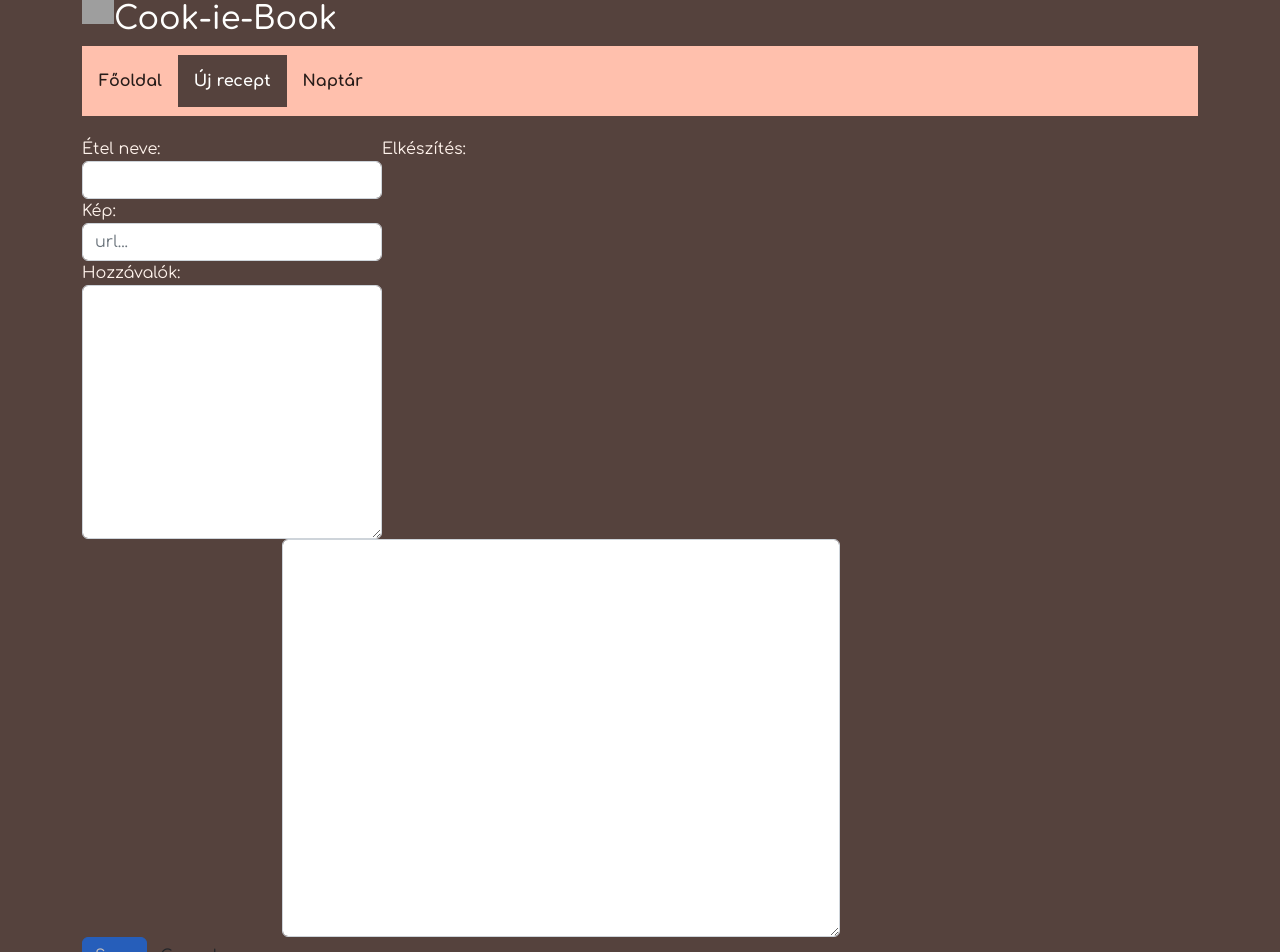
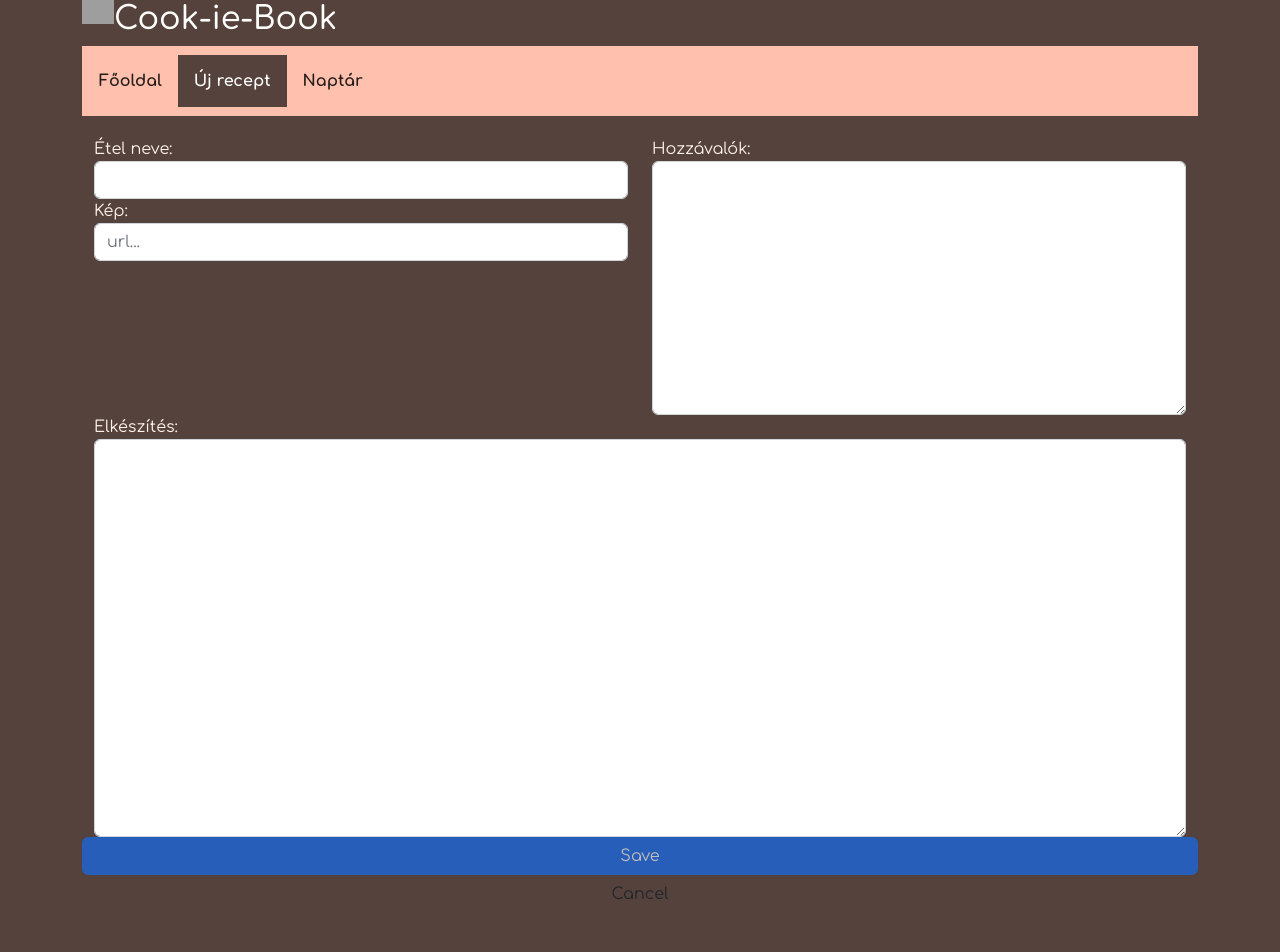
Before and after one commit to jvaskone/Cook-ie-Book, an Angular app: page /new-recipe in a window 1280 px wide. Shown: the top 952 px of the page. After the commit the page ends 913 px from the top, so only its background shows below. Built offline with nearby package versions, Linux system fonts and the light colour scheme; grey boxes are pictures that could not be loaded.

Commit message:
fixing layout problem in create recipe component

```diff
--- a/src/app/recipes/create-recipe.component.html
+++ b/src/app/recipes/create-recipe.component.html
@@ -1,19 +1,63 @@
-
-  <form #newRecipeForm="ngForm" (ngSubmit)="saveRecipe(newRecipeForm.value)" autocomplete="off" novalidate>
-
-    <div class="col-md-6" style="float:left; width: 300px;">
-        <div class="form-group" [ngClass]="{'error': !isValid(newRecipeForm.controls['name'])}">
+<form
+  #newRecipeForm="ngForm"
+  (ngSubmit)="saveRecipe(newRecipeForm.value)"
+  autocomplete="off"
+  novalidate
+>
+  <div class="container">
+    <div class="row">
+      <div class="col-6">
+        <div
+          class="form-group"
+          [ngClass]="{ error: !isValid(newRecipeForm.controls['name']) }"
+        >
           <label for="recipeName">Étel neve:</label>
-        <em *ngIf="!isValid(newRecipeForm.controls['name'])">*</em><br>
-        <input (ngModel)="newRecipe?.name" name="name" required id="name" type="text" class="form-control"  />
+          <em *ngIf="!isValid(newRecipeForm.controls['name'])">*</em><br />
+          <input
+            (ngModel)="(newRecipe?.name)"
+            name="name"
+            required
+            id="name"
+            type="text"
+            class="form-control"
+          />
         </div>
 
-        <div class="form-group" [ngClass]="{'error': !isValid(newRecipeForm.controls['imageUrl'])}">
+        <div
+          class="form-group"
+          [ngClass]="{ error: !isValid(newRecipeForm.controls['imageUrl']) }"
+        >
           <label for="imageUrl">Kép:</label>
-            <em *ngIf="!isValid(newRecipeForm.controls['imageUrl']) && newRecipeForm.controls['imageUrl'].hasError('required')">*</em>
-            <em *ngIf="!isValid(newRecipeForm.controls['imageUrl'])  && newRecipeForm.controls['imageUrl'].hasError('pattern')">png/jpg</em><br>
-            <input (ngModel)="newRecipe?.imageUrl" name="imageUrl" required pattern=".*\/.*.(png|jpg)" id="imageUrl" type="text" class="form-control" placeholder="url..." />
-            <img [attr.src]="newRecipeForm.controls['imageUrl'].value" *ngIf="newRecipeForm.controls['imageUrl']?.valid" width="200"/>
+          <em
+            *ngIf="
+              !isValid(newRecipeForm.controls['imageUrl']) &&
+              newRecipeForm.controls['imageUrl'].hasError('required')
+            "
+            >*</em
+          >
+          <em
+            *ngIf="
+              !isValid(newRecipeForm.controls['imageUrl']) &&
+              newRecipeForm.controls['imageUrl'].hasError('pattern')
+            "
+            >png/jpg</em
+          ><br />
+          <input
+            (ngModel)="(newRecipe?.imageUrl)"
+            name="imageUrl"
+            required
+            pattern=".*\/.*.(png|jpg)"
+            id="imageUrl"
+            type="text"
+            class="form-control"
+            placeholder="url..."
+          />
+          <img
+            [attr.src]="newRecipeForm.controls['imageUrl'].value"
+            *ngIf="newRecipeForm.controls['imageUrl']?.valid"
+            width="200"
+          />
+        </div>
       </div>
 
       <!--
@@ -23,27 +67,63 @@
                 <img [src]="image" width="275">
             </div>
     -->
-        <div class="form-group" [ngClass]="{'error': !isValid(newRecipeForm.controls['ingredients'])}">
+      <div class="col-6">
+        <div
+          class="form-group"
+          [ngClass]="{ error: !isValid(newRecipeForm.controls['ingredients']) }"
+        >
           <label for="recipeIngredients">Hozzávalók:</label>
           <em *ngIf="!isValid(newRecipeForm.controls['ingredients'])">*</em>
-        <br>
-        <textarea (ngModel)="newRecipe?.ingredients" name="ingredients" required id="recipeIngredients" type="text" class="form-control"
-            rows="10" cols="35"
+          <br />
+          <textarea
+            (ngModel)="(newRecipe?.ingredients)"
+            name="ingredients"
+            required
+            id="recipeIngredients"
+            type="text"
+            class="form-control"
+            rows="10"
+            cols="35"
           ></textarea>
         </div>
       </div>
-    <div class="col-md-6" style="margin-left: 200px;">
-        <div class="form-group" [ngClass]="{'error': !isValid(newRecipeForm.controls['instructions'])}">
+    </div>
+    <div class="row">
+      <div class="col-md-12">
+        <div
+          class="form-group"
+          [ngClass]="{
+            error: !isValid(newRecipeForm.controls['instructions'])
+          }"
+        >
           <label for="recipeInstructions">Elkészítés:</label>
           <em *ngIf="!isValid(newRecipeForm.controls['instructions'])">*</em>
-        <br>
-        <textarea (ngModel)="newRecipe?.instructions" name="instructions" required id="recipeInstructions" type="text" class="form-control"
-            rows="16" cols="80" ></textarea>
+          <br />
+          <textarea
+            (ngModel)="(newRecipe?.instructions)"
+            name="instructions"
+            required
+            id="recipeInstructions"
+            type="text"
+            class="form-control"
+            rows="16"
+            cols="80"
+          ></textarea>
+        </div>
       </div>
     </div>
 
-    <button type="submit" [disabled]="newRecipeForm.invalid" class="btn btn-primary">Save</button>
-    <button type="button" class="btn btn-default" (click)="cancel()">Cancel</button>
-
-
+    <div class="row">
+      <button
+        type="submit"
+        [disabled]="newRecipeForm.invalid"
+        class="btn btn-primary"
+      >
+        Save
+      </button>
+      <button type="button" class="btn btn-default" (click)="cancel()">
+        Cancel
+      </button>
+    </div>
+  </div>
 </form>
```
Lines whose indentation alone changed are shown as unchanged.
